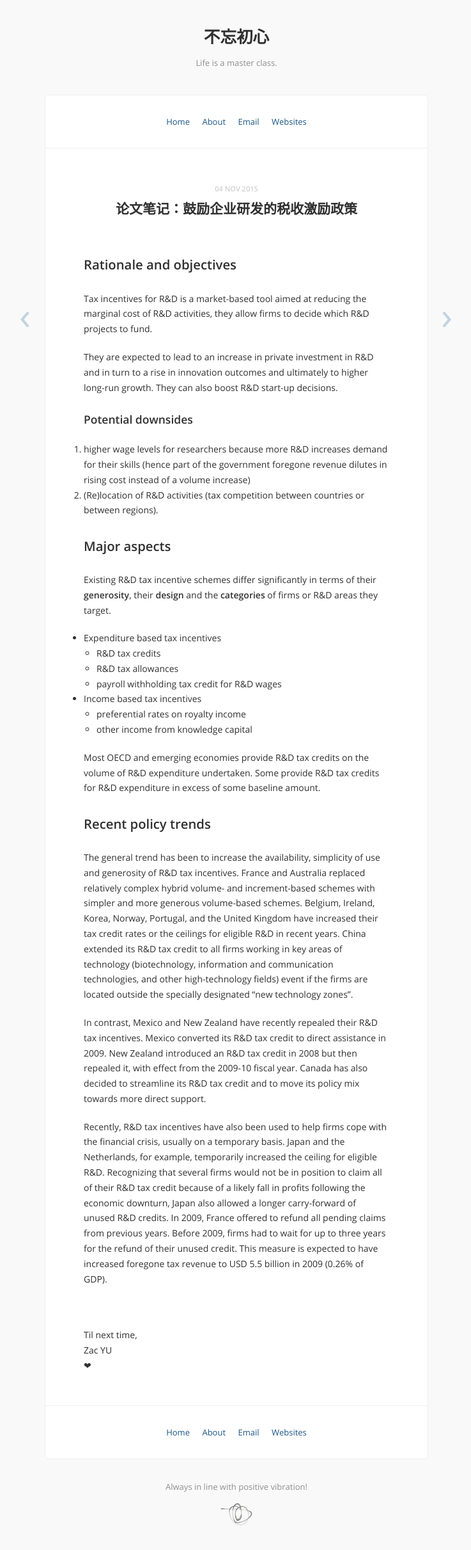
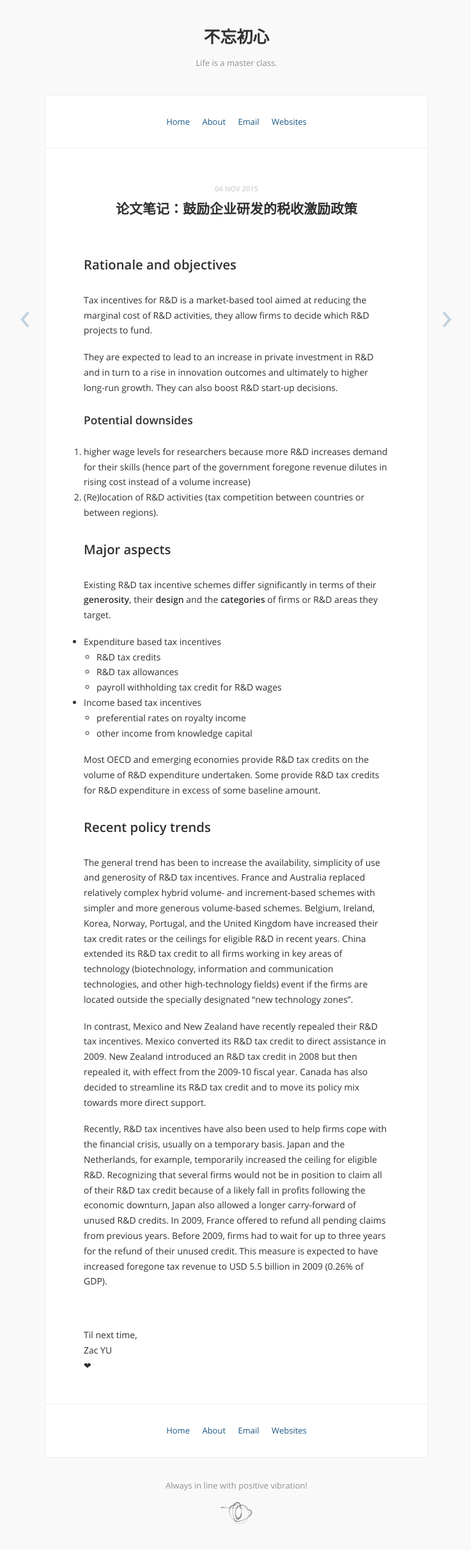
Before and after one commit to yusite/yuzijie, a Jekyll site: the page built from _posts/2015-11-04-tax-incentives-for-rnd.markdown, in a window 1280 px wide. Shown: the whole page at 64% size, without its empty margins (270-1007 px from the left). Built offline with Jekyll 4.4.1, drawn with Linux system fonts in a browser that asks for light colours.

Commit message:
update style

```diff
--- a/_sass/_zac.scss
+++ b/_sass/_zac.scss
@@ -26,19 +26,19 @@ section.post, section > p {
 
 section.post {
   h2 {
-    margin: 1.6em 0 1.4em 0;
+    margin: 1.7em 0 1.5em 0;
     font-size: 1.45em;
   }
   h3 {
-    margin: 1.5em 0 1.3em 0;
+    margin: 1.6em 0 1.4em 0;
     font-size: 1.25em;
   }
   h4 {
     font-size: 1.05em;
   }
   & > p, & > ol, & > ul {
-    margin-top: 20px;
-    margin-bottom: 20px;
+    margin-top: 18px;
+    margin-bottom: 18px;
   }
 }
 
--- a/css/main.scss
+++ b/css/main.scss
@@ -7,7 +7,7 @@
 $base-font-family: opensans, "Helvetica Neue", Helvetica, Arial, "Microsoft YaHei", "WenQuanYi Micro Hei", sans-serif;
 $link-color: #226699;
 $base-font-color: #303030;
-$post-margin-480: 6%;
+$post-margin-480: 7%;
 
 /*
  * Use media queries like this:
```
